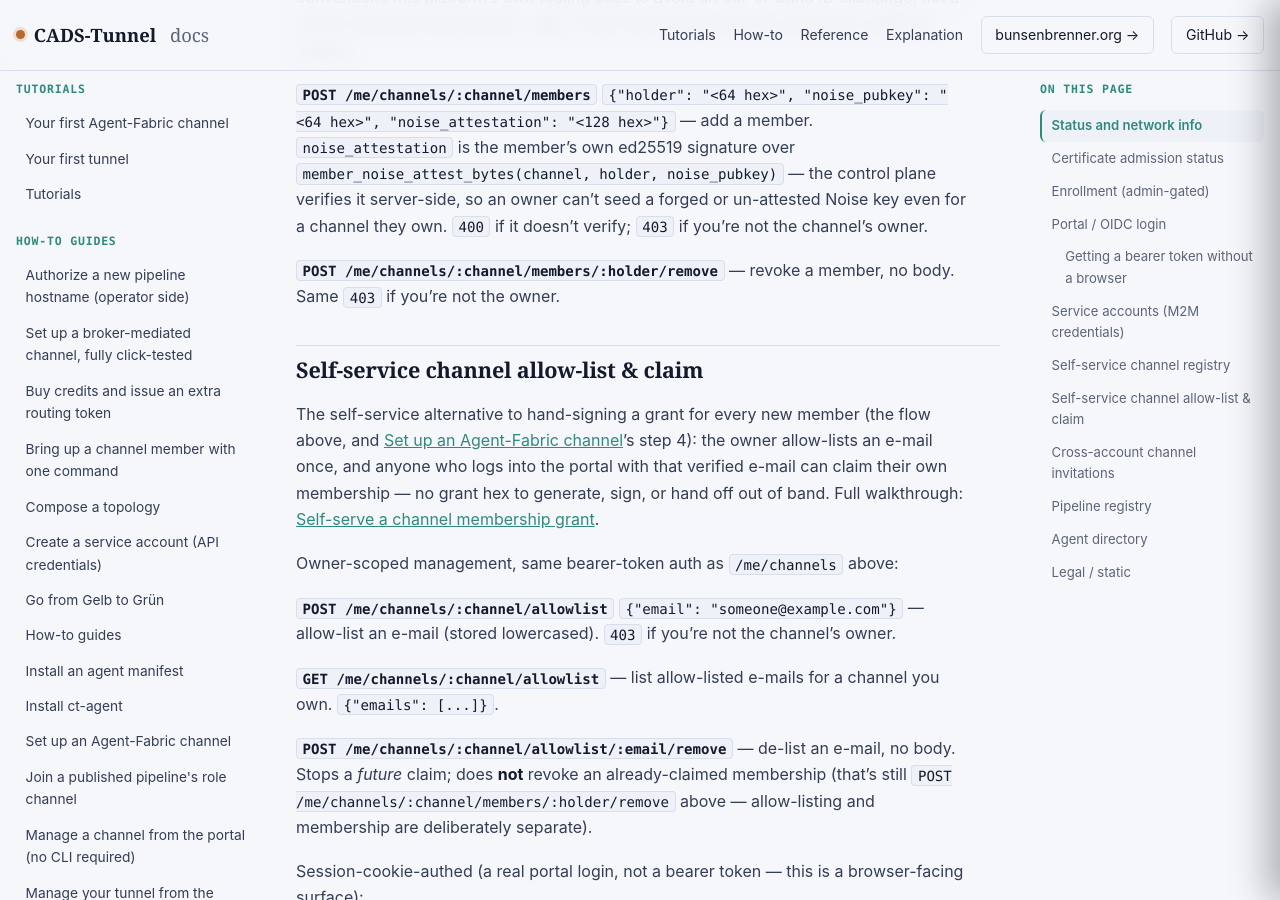
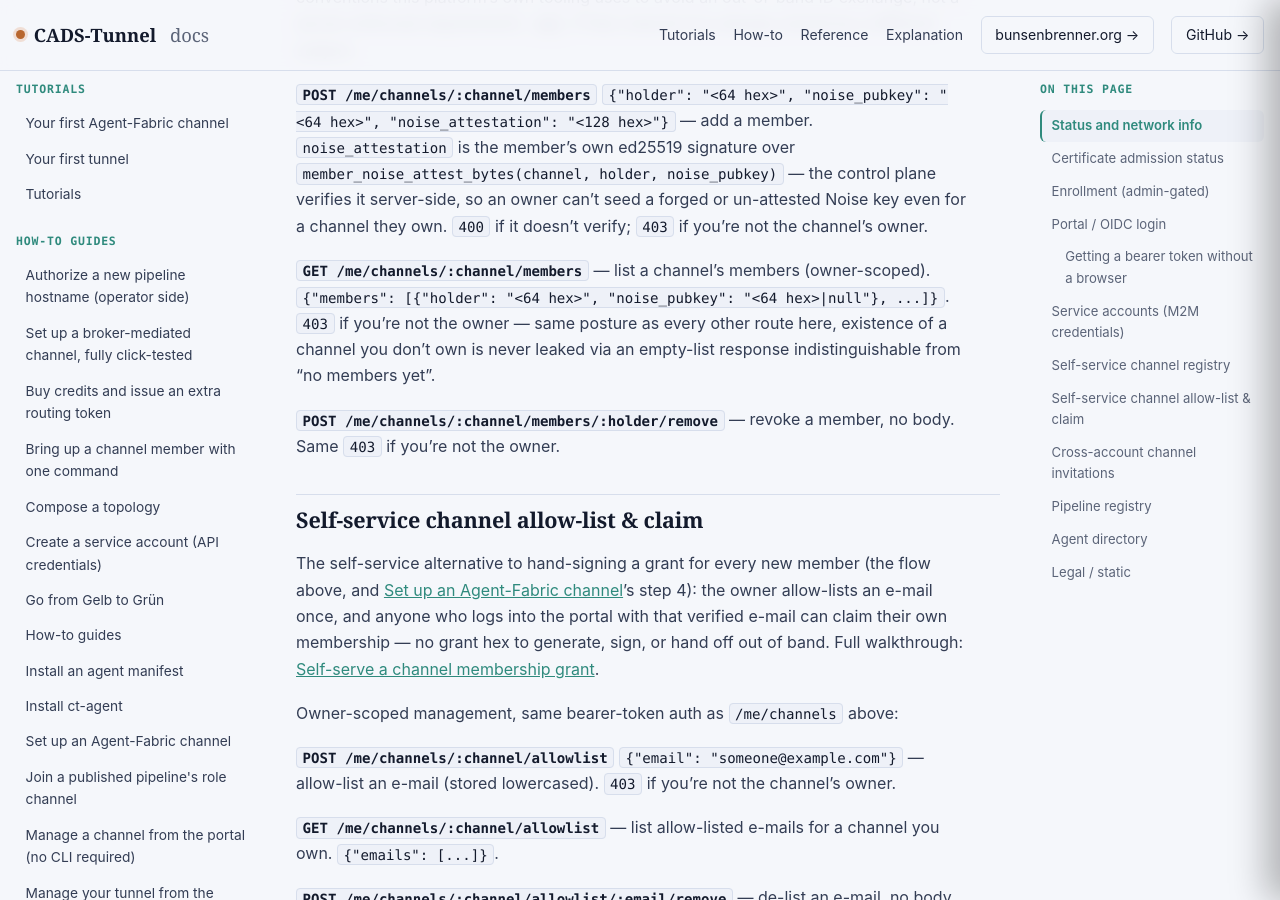
Before and after one commit to scimbe/CADS-Tunnel-docs, a Jekyll site: the page built from _reference/api-endpoints.md, in a window 1280 px wide and 900 px high, scrolled down 5203 px. Built offline with Jekyll 4.4.1, drawn with Linux system fonts in a browser that asks for light colours.

Commit message:
reference: document GET /me/channels/:channel/members (#13)
Real gap found while cross-checking tonight's ct-agent bridge/
channel-members tool against this page: POST (add) and POST/remove
were both documented, but GET (list) was missing entirely -- the
control-plane's own code comment on that handler calls it "the other
missing counterpart to POST .../members (add): registering members
was previously write-only", suggesting it was added after this page
was last updated and never retrofitted in.


Claude-Session: https://claude.ai/code/session_01P7RcWwn9qfcZMcfYXfutF3

Co-authored-by: scimbe <becke@vps-1779cd55.vps.ovh.net>
Co-authored-by: Claude Sonnet 5 <noreply@anthropic.com>

```diff
--- a/_reference/api-endpoints.md
+++ b/_reference/api-endpoints.md
@@ -209,6 +209,11 @@ a different subject.
 so an owner can't seed a forged or un-attested Noise key even for a channel they own. `400` if it doesn't
 verify; `403` if you're not the channel's owner.
 
+**`GET /me/channels/:channel/members`** — list a channel's members (owner-scoped). `{"members":
+[{"holder": "<64 hex>", "noise_pubkey": "<64 hex>|null"}, ...]}`. `403` if you're not the owner —
+same posture as every other route here, existence of a channel you don't own is never leaked via
+an empty-list response indistinguishable from "no members yet".
+
 **`POST /me/channels/:channel/members/:holder/remove`** — revoke a member, no body. Same `403` if you're
 not the owner.
 
```
